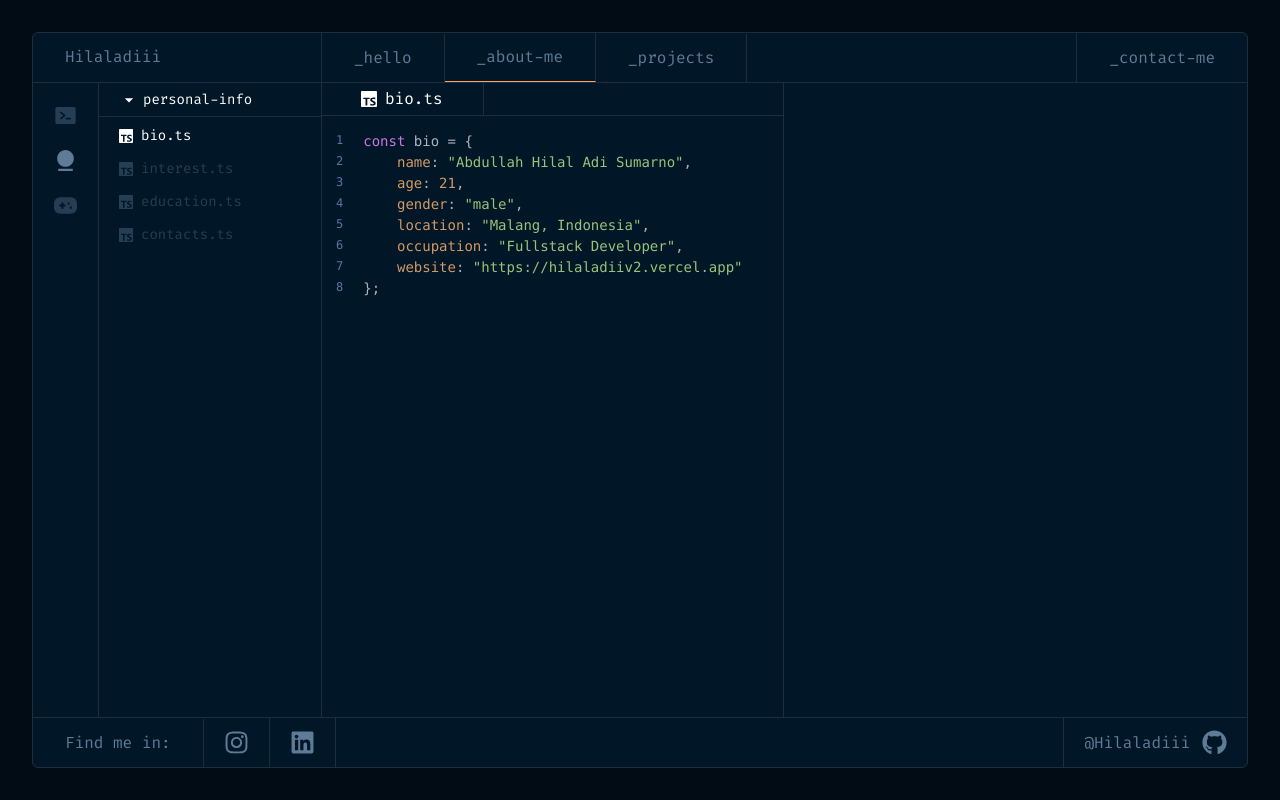
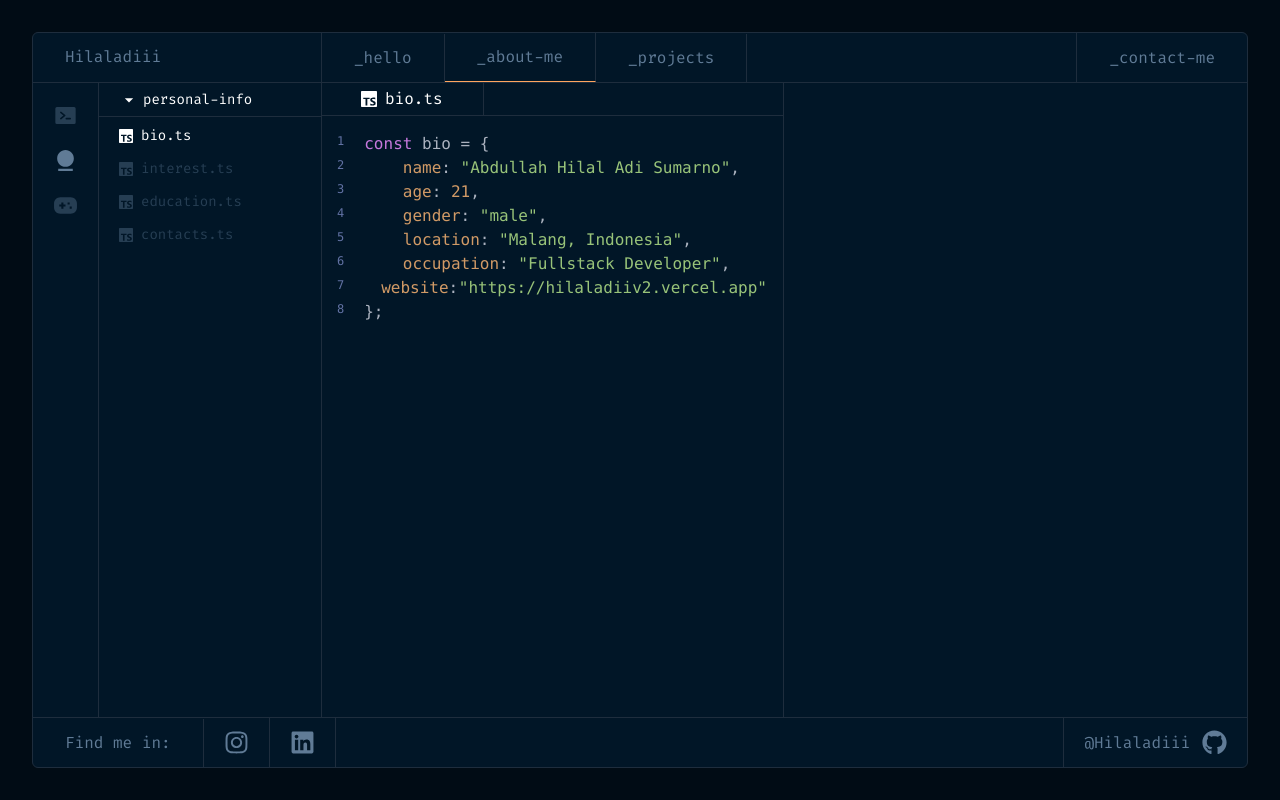
Before and after one commit to Hilaladiii/hilaladiiv2, a Next.js app: page /about in a window 1280 px wide. Built offline with nearby package versions, Linux system fonts and the light colour scheme.

Commit message:
refactor: increase font size syntax highlighter

```diff
--- a/src/app/about/page.tsx
+++ b/src/app/about/page.tsx
@@ -21,7 +21,7 @@ export default function AboutPage() {
           style={atomOneDark}
           customStyle={{
             background: "transparent",
-            fontSize: "14px",
+            fontSize: "16px",
           }}
           showInlineLineNumbers
           showLineNumbers
```
